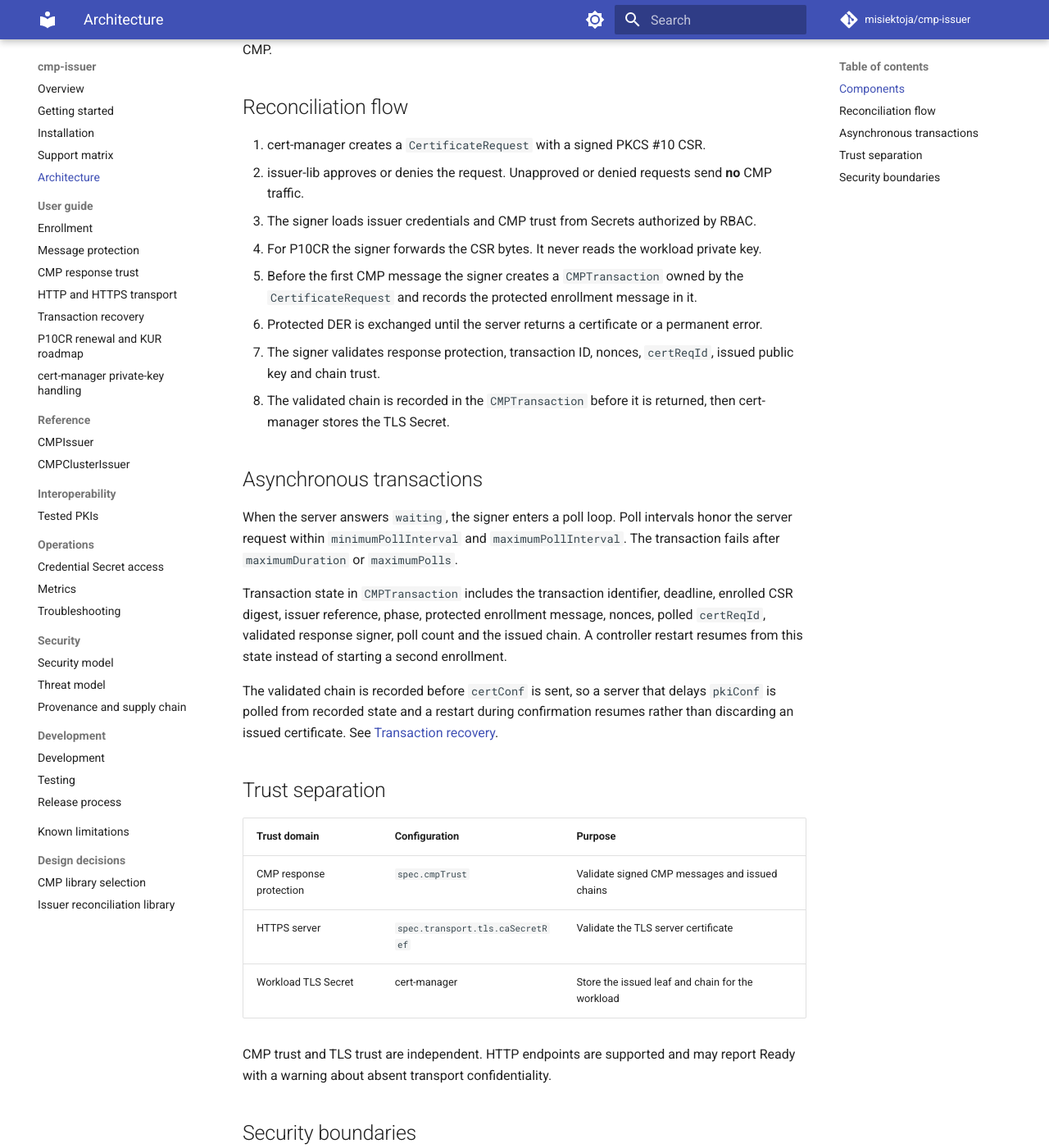
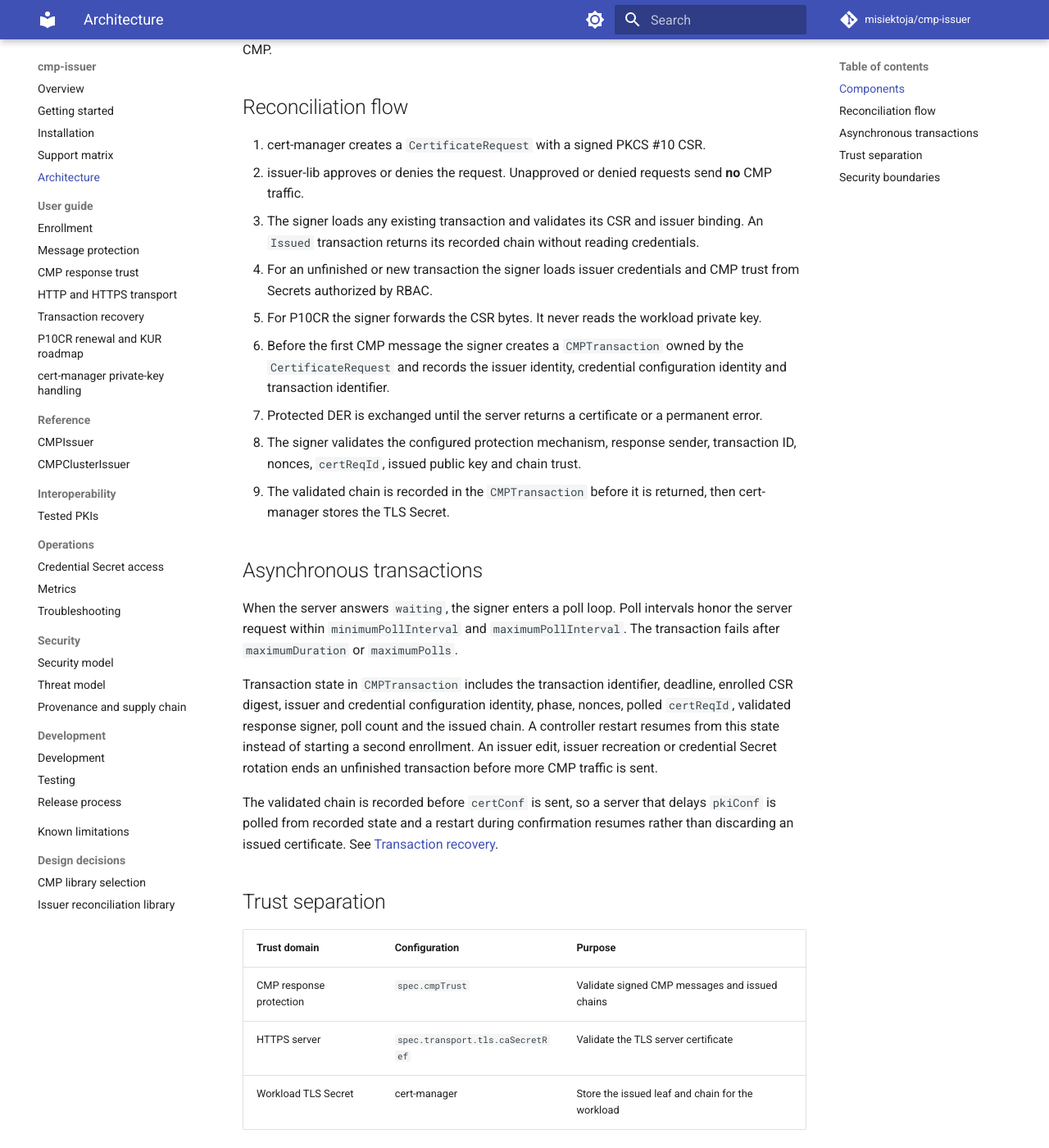
Before and after one commit to misiektoja/cmp-issuer, an MkDocs documentation site: the page built from docs/architecture.md, in a window 1280 px wide and 1400 px high, scrolled down 926 px. Shown: the whole window at 82% size. Built offline with MkDocs 1.6.1 and Material for MkDocs 9.7.7, drawn with Linux system fonts in a browser that asks for light colours; comment, search, counter and statistics services are not loaded.

Commit message:
docs: correct transaction state and recovery flow

```diff
--- a/docs/architecture.md
+++ b/docs/architecture.md
@@ -30,18 +30,19 @@ The Kubernetes CSR controller bundled with issuer-lib is **disabled**. cmp-issue
 
 1. cert-manager creates a `CertificateRequest` with a signed PKCS #10 CSR.
 2. issuer-lib approves or denies the request. Unapproved or denied requests send **no** CMP traffic.
-3. The signer loads issuer credentials and CMP trust from Secrets authorized by RBAC.
-4. For P10CR the signer forwards the CSR bytes. It never reads the workload private key.
-5. Before the first CMP message the signer creates a `CMPTransaction` owned by the `CertificateRequest` and records the protected enrollment message in it.
-6. Protected DER is exchanged until the server returns a certificate or a permanent error.
-7. The signer validates response protection, transaction ID, nonces, `certReqId`, issued public key and chain trust.
-8. The validated chain is recorded in the `CMPTransaction` before it is returned, then cert-manager stores the TLS Secret.
+3. The signer loads any existing transaction and validates its CSR and issuer binding. An `Issued` transaction returns its recorded chain without reading credentials.
+4. For an unfinished or new transaction the signer loads issuer credentials and CMP trust from Secrets authorized by RBAC.
+5. For P10CR the signer forwards the CSR bytes. It never reads the workload private key.
+6. Before the first CMP message the signer creates a `CMPTransaction` owned by the `CertificateRequest` and records the issuer identity, credential configuration identity and transaction identifier.
+7. Protected DER is exchanged until the server returns a certificate or a permanent error.
+8. The signer validates the configured protection mechanism, response sender, transaction ID, nonces, `certReqId`, issued public key and chain trust.
+9. The validated chain is recorded in the `CMPTransaction` before it is returned, then cert-manager stores the TLS Secret.
 
 ## Asynchronous transactions
 
 When the server answers `waiting`, the signer enters a poll loop. Poll intervals honor the server request within `minimumPollInterval` and `maximumPollInterval`. The transaction fails after `maximumDuration` or `maximumPolls`.
 
-Transaction state in `CMPTransaction` includes the transaction identifier, deadline, enrolled CSR digest, issuer reference, phase, protected enrollment message, nonces, polled `certReqId`, validated response signer, poll count and the issued chain. A controller restart resumes from this state instead of starting a second enrollment.
+Transaction state in `CMPTransaction` includes the transaction identifier, deadline, enrolled CSR digest, issuer and credential configuration identity, phase, nonces, polled `certReqId`, validated response signer, poll count and the issued chain. A controller restart resumes from this state instead of starting a second enrollment. An issuer edit, issuer recreation or credential Secret rotation ends an unfinished transaction before more CMP traffic is sent.
 
 The validated chain is recorded before `certConf` is sent, so a server that delays `pkiConf` is polled from recorded state and a restart during confirmation resumes rather than discarding an issued certificate. See [Transaction recovery](guide/transaction-recovery.md).
 
```
